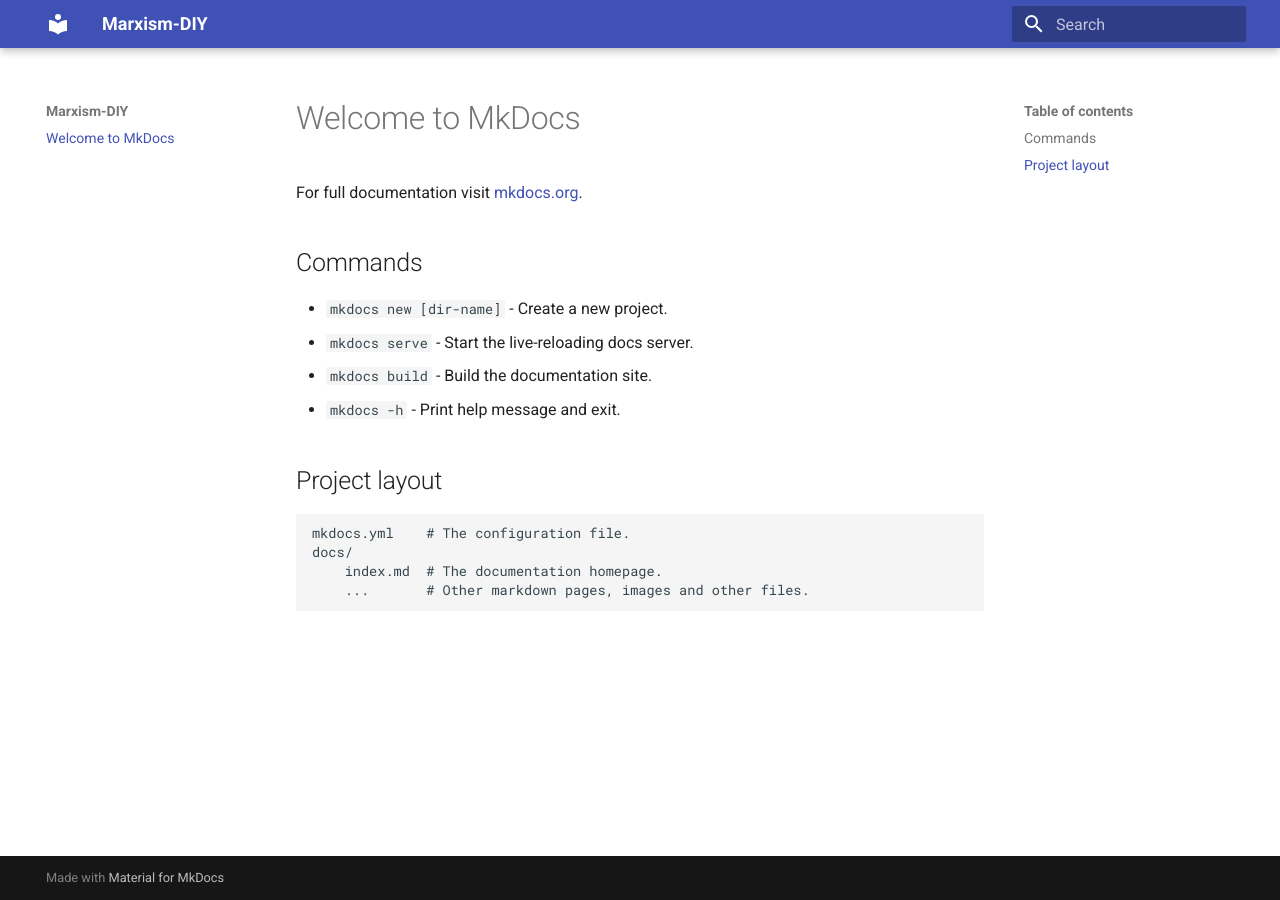
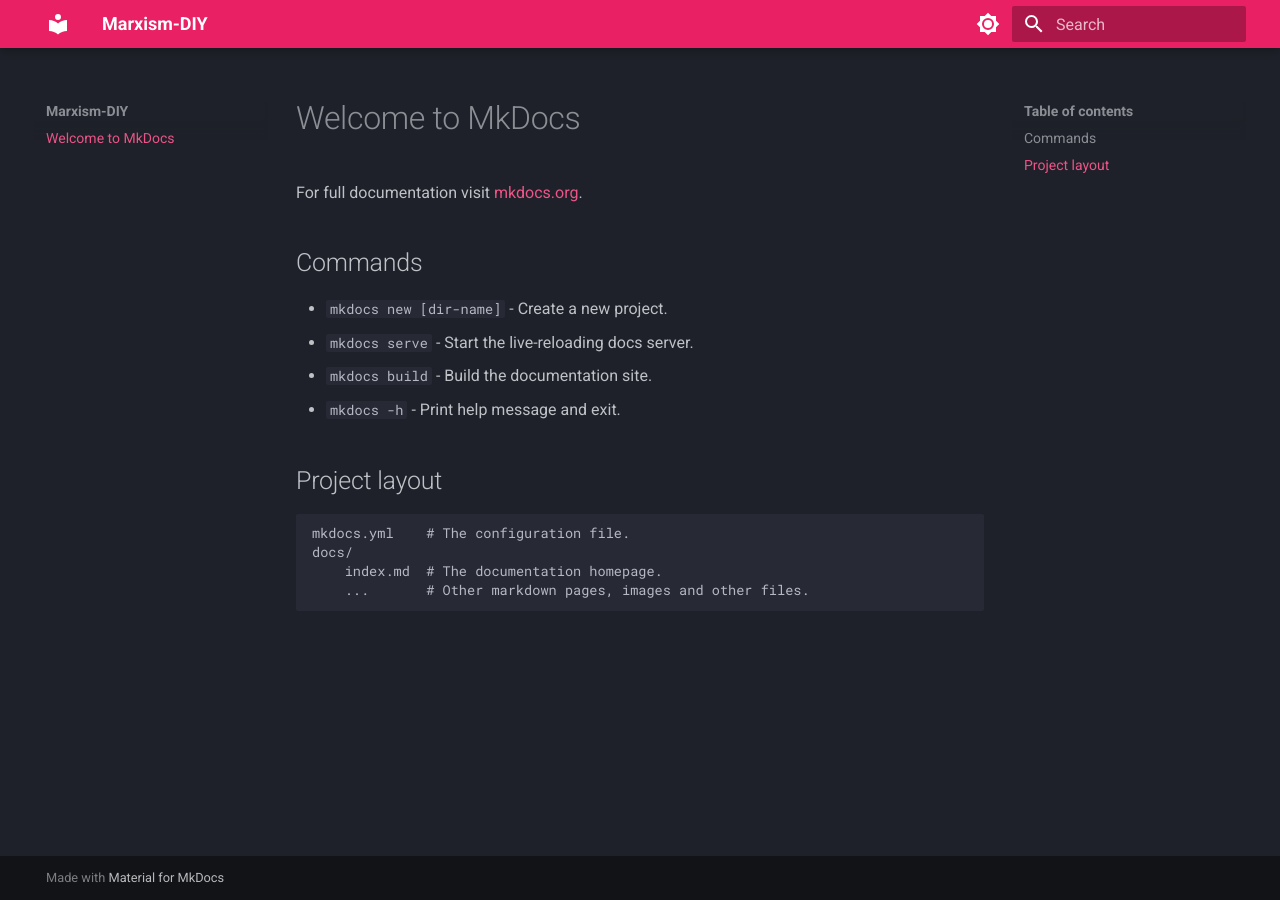
Before and after one commit to MarxismDIY/marxismdiy, an MkDocs documentation site: the page built from docs/index.md, in a window 1280 px wide. Built offline with MkDocs 1.6.1 and Material for MkDocs 9.7.7, drawn with Linux system fonts in a browser that asks for light colours.

Commit message:
modified theme

```diff
--- a/mkdocs.yml
+++ b/mkdocs.yml
@@ -2,3 +2,20 @@
 site_url: https://marxismdiy.gitbook.io
 theme:
   name: material
+  palette:
+
+    -
+      scheme: slate
+      primary: pink
+      accent: deep orange
+      toggle:
+        icon: material/brightness-7
+        name: Switch to dark mode
+
+    # Palette toggle for dark mode
+    - scheme: default
+      primary: pink
+      accent: deep orange
+      toggle:
+        icon: material/brightness-4
+        name: Switch to light mode
```
